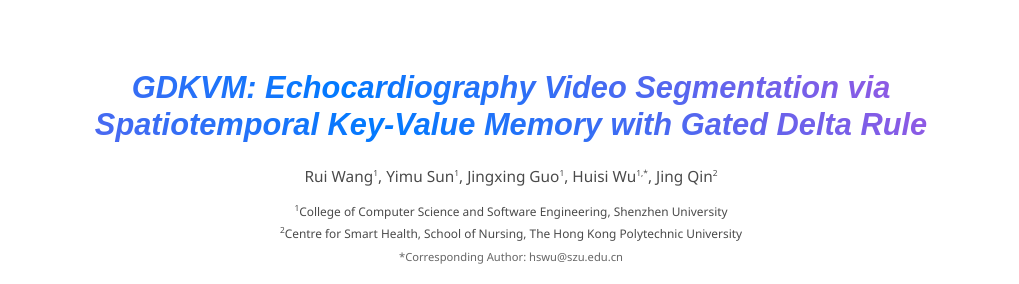
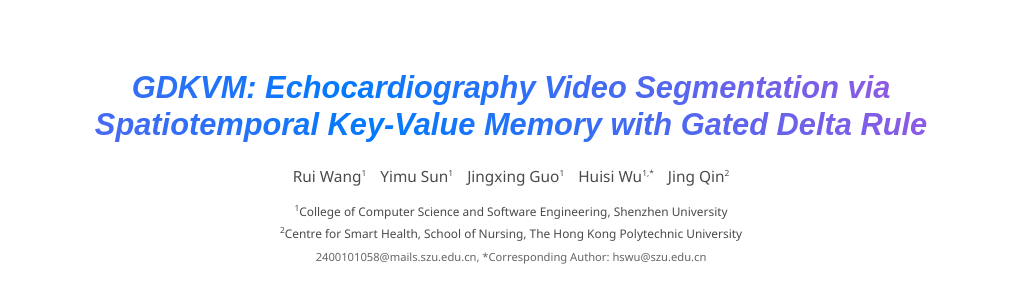
Before and after one commit to mykcs/gdkvm-project-20251210, a plain HTML site: page index.html in a window 1280 px wide. Shown: the top 284 px of the page, without its empty margins (129-1148 px from the left). Drawn offline with nearby package versions, Linux system fonts and the light colour scheme; some icons are missing; a web font is replaced by a local one.

Commit message:
Update index.html

```diff
--- a/index.html
+++ b/index.html
@@ -167,17 +167,17 @@
 
           <!-- Authors -->
           <div class="publication-authors">
-            <span class="author-block">Rui Wang<sup style="font-size: 0.6rem;">1</sup>,</span>
-            <span class="author-block">Yimu Sun<sup style="font-size: 0.6rem;">1</sup>,</span>
-            <span class="author-block">Jingxing Guo<sup style="font-size: 0.6rem;">1</sup>,</span>
-            <span class="author-block">Huisi Wu<sup style="font-size: 0.6rem;">1,*</sup>,</span>
-            <span class="author-block">Jing Qin<sup style="font-size: 0.6rem;">2</sup></span>
+            <span class="author-block">Rui Wang<sup style="font-size: 0.6rem;">1</sup></span>
+            <span class="author-block" style="margin-left: 10px;">Yimu Sun<sup style="font-size: 0.6rem;">1</sup></span>
+            <span class="author-block" style="margin-left: 10px;">Jingxing Guo<sup style="font-size: 0.6rem;">1</sup></span>
+            <span class="author-block" style="margin-left: 10px;">Huisi Wu<sup style="font-size: 0.6rem;">1,*</sup></span>
+            <span class="author-block" style="margin-left: 10px;">Jing Qin<sup style="font-size: 0.6rem;">2</sup></span>
           </div>
 
           <div class="institutional-affiliations" style="margin-top: 1rem;">
               <span style="display: block; margin-bottom: 0.2rem;"><sup style="font-size: 0.6rem;">1</sup>College of Computer Science and Software Engineering, Shenzhen University</span>
               <span style="display: block;"><sup style="font-size: 0.6rem;">2</sup>Centre for Smart Health, School of Nursing, The Hong Kong Polytechnic University</span>
-              <span style="display: block; margin-top: 0.5rem; font-size: 0.8rem; color: #666;">*Corresponding Author: hswu@szu.edu.cn</span>
+              <span style="display: block; margin-top: 0.5rem; font-size: 0.8rem; color: #666;">2400101058@mails.szu.edu.cn, *Corresponding Author: hswu@szu.edu.cn</span>
           </div>
 
           <!-- Buttons - Updated Links -->
```
